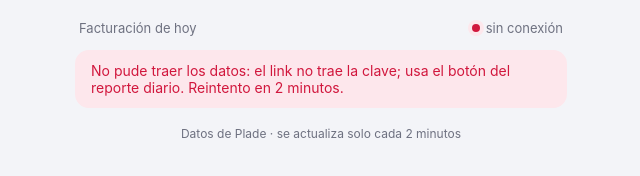
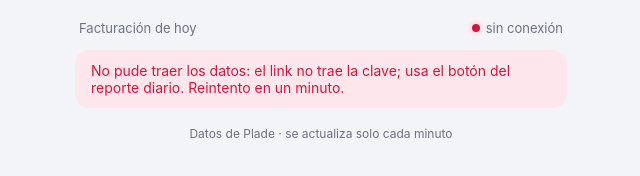
Before and after one commit to Gads4532/facturacion-en-vivo, a plain HTML site: page index.html in a window 1280 px wide. Shown: the full height of the page, 319-959 px from the left. Drawn offline with Linux system fonts and the light colour scheme.

Commit message:
Actualización cada minuto (#12)
Claude-Session: https://claude.ai/code/session_013SxWeZcSocY9CSWZGJBKq8

Co-authored-by: Claude <noreply@anthropic.com>

```diff
--- a/index.html
+++ b/index.html
@@ -69,12 +69,12 @@
     <span class="estado"><span class="punto" id="punto"></span><span id="estado">cargando…</span></span></div>
   <div class="aviso" id="aviso"></div>
   <div id="contenido"></div>
-  <div class="pie">Datos de Plade · se actualiza solo cada 2 minutos</div>
+  <div class="pie">Datos de Plade · se actualiza solo cada minuto</div>
 </main>
 <script>
   // Dirección de la app web de Apps Script (modo datos). La clave va en el link después de #k= y nunca llega a GitHub.
   var API = 'https://script.google.com/macros/s/AKfycbyBAqww70el0Vcrl-6SbSuQYJ7-CoPuhq3YRMWZXV7xk3mMxPBKv1pbwheMi2lDGtrc1Q/exec';
-  var CADA = 120000;
+  var CADA = 60000;
   var DIAS = ['domingo','lunes','martes','miércoles','jueves','viernes','sábado'];
 
   function usd(x, dec) {
@@ -158,7 +158,7 @@
     document.getElementById('punto').className = 'punto error';
     document.getElementById('estado').textContent = 'sin conexión';
     var a = document.getElementById('aviso');
-    a.textContent = 'No pude traer los datos: ' + ((err && err.message) || err) + '. Reintento en 2 minutos.';
+    a.textContent = 'No pude traer los datos: ' + ((err && err.message) || err) + '. Reintento en un minuto.';
     a.style.display = 'block';
   }
 
```
